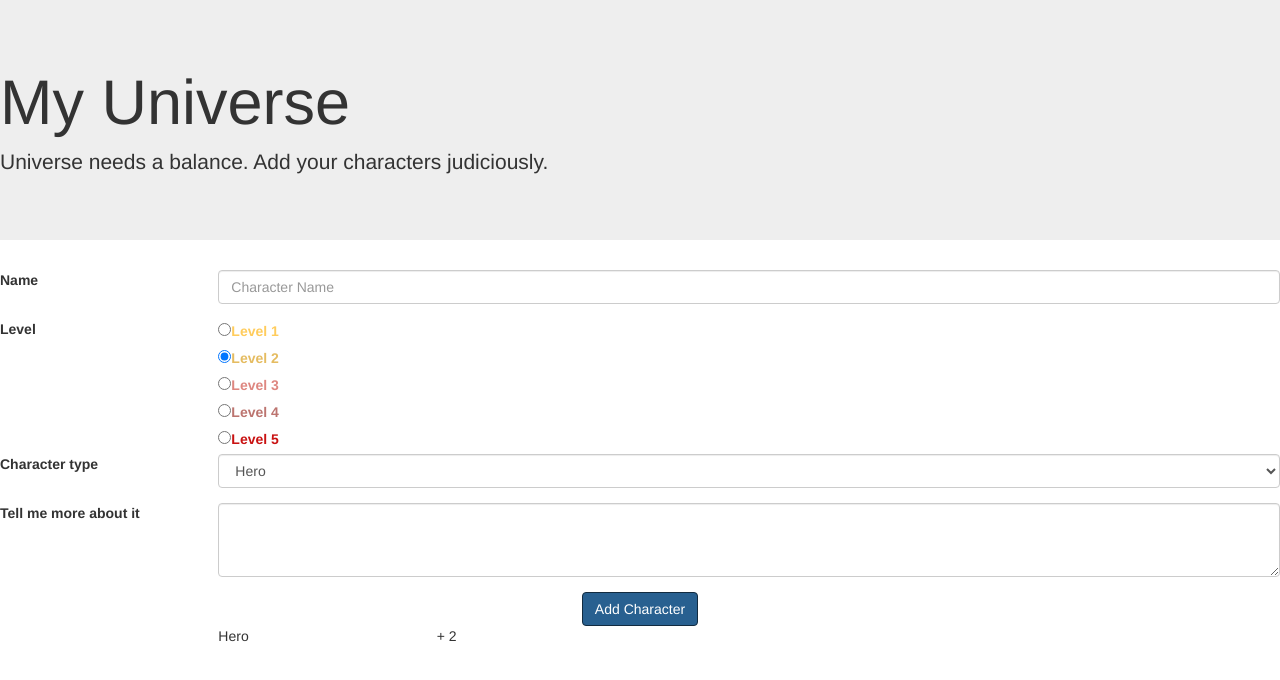
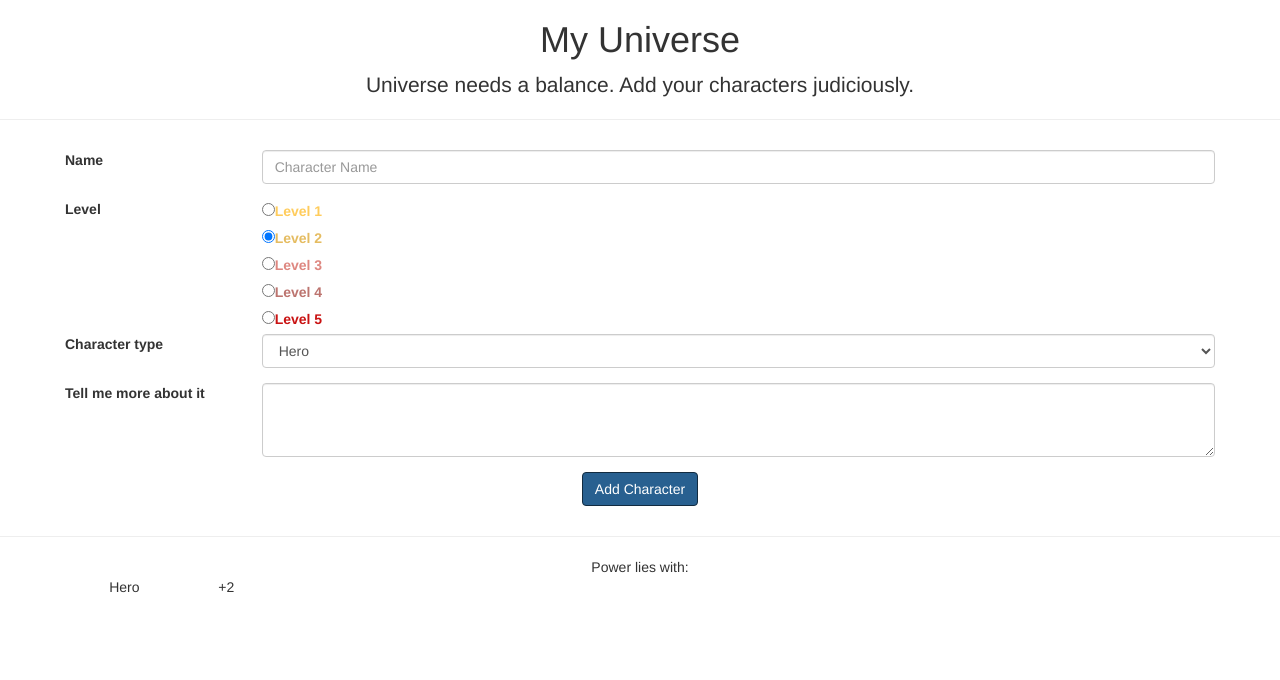
Before and after one commit to tans105/intro-2-angular, an Angular app in the folder hero-villain/: page / in a window 1280 px wide. Both pictures are taken after a click on the button "Add Character". Shown: the top 680 px of the page. Built offline with nearby package versions, Linux system fonts and the light colour scheme.

Commit message:
Power value calculation pending

```diff
--- a/hero-villain/src/app/app.component.css
+++ b/hero-villain/src/app/app.component.css
@@ -0,0 +1,3 @@
+.header {
+
+}
--- a/hero-villain/src/app/app.component.html
+++ b/hero-villain/src/app/app.component.html
@@ -1,6 +1,8 @@
-<div class="jumbotron">
+<div class="text-center">
     <h1 class="display-3">{{title}}</h1>
     <p class="lead">Universe needs a balance. Add your characters judiciously.</p>
 </div>
+<hr>
 <app-character-edit></app-character-edit>
+<hr>
 <app-character-detail></app-character-detail>
--- a/hero-villain/src/app/character-detail/character-detail.component.html
+++ b/hero-villain/src/app/character-detail/character-detail.component.html
@@ -1,17 +1,35 @@
+<div class="text-center">Power lies with: {{power}}</div>
+<div class="row">
+    <div class="col-sm-6">
         <div *ngFor="let character of characters">
-    <div class="row">
+            <div class="row" *ngIf="character.type === 'H'">
                 <div class="col-sm-2">{{character.name}}</div>
                 <div class="col-sm-2">
-            <span *ngIf="character.type == 'H'">Hero</span>
-            <span *ngIf="character.type == 'V'">Villain</span>
+                    Hero
                 </div>
                 <div class="col-sm-2">
-            <span *ngIf="character.type =='H'">+</span>
-            <span *ngIf="character.type =='V'">-</span>
-            {{character.level}}
+                    +{{character.level}}
                 </div>
                 <div class="col-sm-6">
                     {{character.desc}}
                 </div>
             </div>
         </div>
+    </div>
+    <div class="col-sm-6">
+        <div *ngFor="let character of characters">
+            <div class="row" *ngIf="character.type === 'V'">
+                <div class="col-sm-2">{{character.name}}</div>
+                <div class="col-sm-2">
+                    Villain
+                </div>
+                <div class="col-sm-2">
+                    -{{character.level}}
+                </div>
+                <div class="col-sm-6">
+                    {{character.desc}}
+                </div>
+            </div>
+        </div>
+    </div>
+</div>
--- a/hero-villain/src/app/character-detail/character-detail.component.ts
+++ b/hero-villain/src/app/character-detail/character-detail.component.ts
@@ -1,6 +1,7 @@
 import {Component, OnInit} from '@angular/core';
 import {Character} from "../character.model";
 import {CharacterService} from "../character.service";
+import {forEach} from "@angular/router/src/utils/collection";
 
 @Component( {
     selector: 'app-character-detail',
@@ -10,6 +11,7 @@ import {CharacterService} from "../character.service";
 export class CharacterDetailComponent implements OnInit
 {
     characters: Character[] = [];
+    power: string;
 
     constructor( private cs: CharacterService )
     {
@@ -23,7 +25,27 @@ export class CharacterDetailComponent implements OnInit
     getCharacters(): void
     {
         this.cs.getCharacters()
-            .subscribe( characters => this.characters = characters );
+            .subscribe( characters => {
+                this.characters = characters;
+            } );
+
     }
 
+    computePower( characters: Character[] )
+    {
+        let powerVal = 0;
+        characters.forEach( function ( entry ) {
+            if( entry.type === 'H' )
+            {
+                powerVal += entry.level;
+            }
+            else
+            {
+                powerVal -= entry.level;
+            }
+        } );
+        this.power = (powerVal > 0 && powerVal !=0) ? 'Heroes :)' : 'Villain :(';
+    }
+
+
 }
--- a/hero-villain/src/app/character-edit/character-edit.component.css
+++ b/hero-villain/src/app/character-edit/character-edit.component.css
@@ -17,3 +17,7 @@
 .level-5 {
   color: #c91212;
 }
+
+.container {
+  padding: 10px;
+}
--- a/hero-villain/src/app/character-edit/character-edit.component.html
+++ b/hero-villain/src/app/character-edit/character-edit.component.html
@@ -1,4 +1,4 @@
-<div>
+<div class="container">
     <div class="form-group row">
         <div class="col-sm-2">
             <label class="col-form-label">Name</label>
```
Lines whose indentation alone changed are shown as unchanged.
